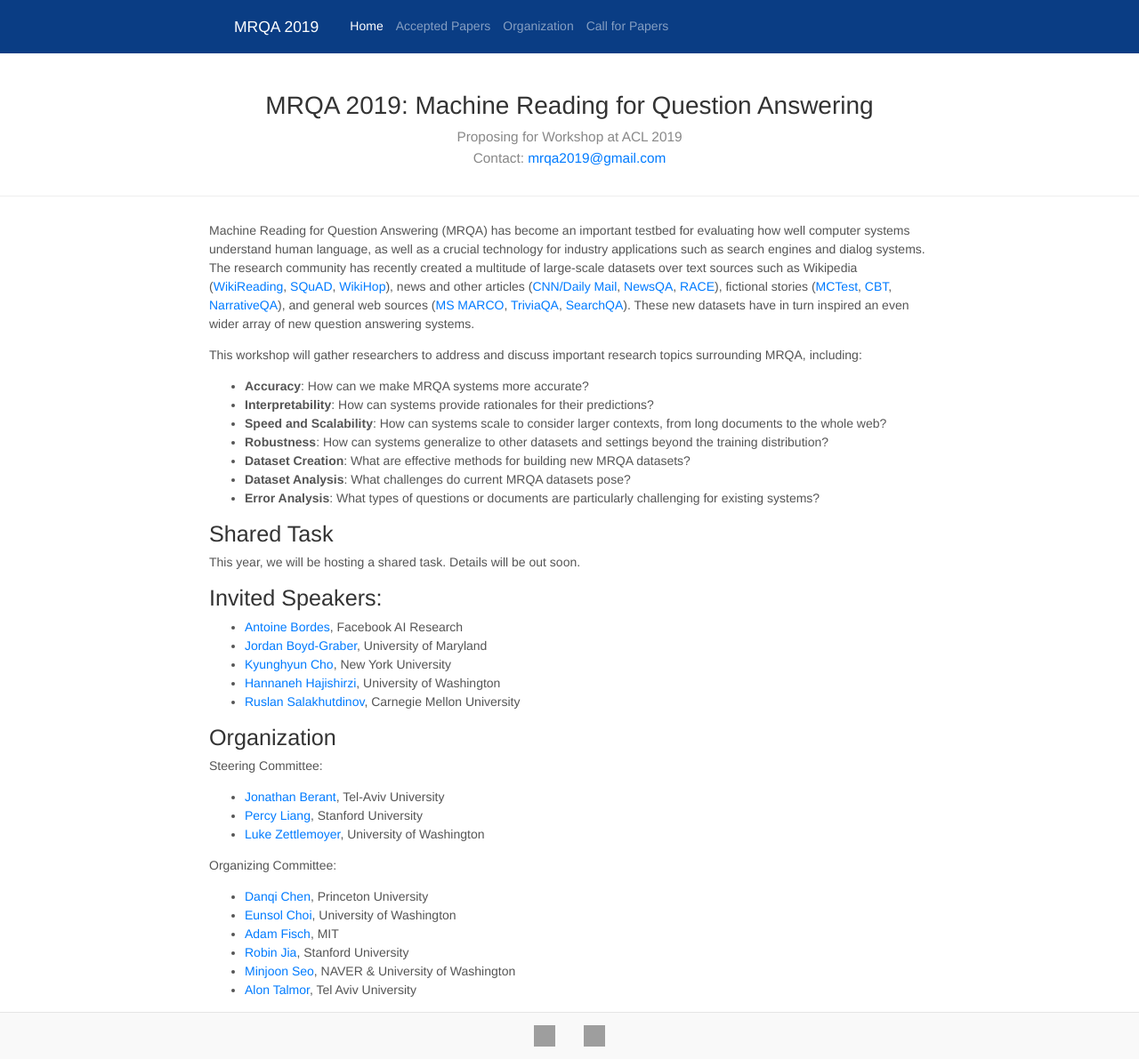
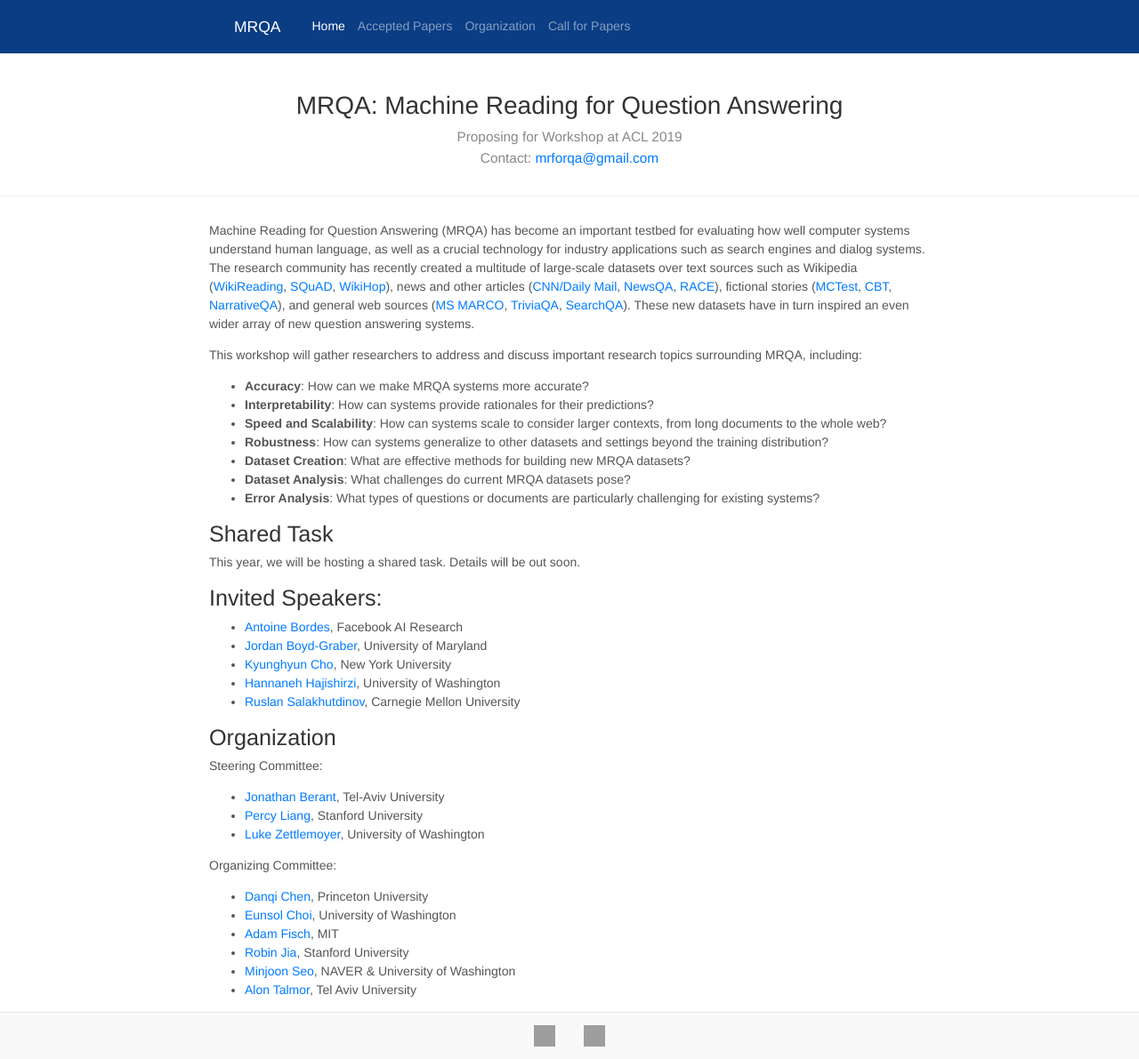
Before and after one commit to mrqa/mrqa.github.io, a Jekyll site: the page built from index.md, in a window 1280 px wide. Shown: the whole page at 89% size. Built offline with Jekyll 4.4.1, drawn with Linux system fonts in a browser that asks for light colours; nearby versions of some CDN libraries; grey boxes are pictures that could not be loaded.

Commit message:
mrqa2019 -> mrqa

```diff
--- a/_config.yml
+++ b/_config.yml
@@ -9,8 +9,8 @@ lsi: false
 markdown: kramdown
 
 ### content configuration ###
-title:       "Workshop on Machine Reading for Question Answering (MRQA) 2019"
+title:       "Workshop on Machine Reading for Question Answering (MRQA)"
 keywords:    "workshop, machine reading, question answering, reading comprehension"
-description: "The official website for the 2019 Workshop on Machine Reading for Question Answering (MRQA2019)"
+description: "The official website for the Workshop on Machine Reading for Question Answering"
 favicon:     #put a path like: "img/favicon.ico"
 touch_icon:  #put a path like: "img/apple-touch-icon.png"
--- a/_layouts/main.html
+++ b/_layouts/main.html
@@ -7,7 +7,7 @@
     <meta name="author" content="">
     <link rel="icon" href="../../favicon.ico">
 
-    <title>MRQA 2019: {{page.title}}</title>
+    <title>MRQA: {{page.title}}</title>
 
     <!-- Bootstrap core CSS -->
     <link rel="stylesheet" href="https://maxcdn.bootstrapcdn.com/bootstrap/4.0.0/css/bootstrap.min.css" integrity="sha384-Gn5384xqQ1aoWXA+058RXPxPg6fy4IWvTNh0E263XmFcJlSAwiGgFAW/dAiS6JXm" crossorigin="anonymous">
@@ -27,7 +27,7 @@
           <button class="navbar-toggler navbar-toggler-right" type="button" data-toggle="collapse" data-target="#navbarSupportedContent" aria-controls="navbarSupportedContent" aria-expanded="false" aria-label="Toggle navigation">
             <span class="navbar-toggler-icon"></span>
           </button>
-          <a class="navbar-brand" href="/">MRQA 2019</a>
+          <a class="navbar-brand" href="/">MRQA</a>
           <div class="collapse navbar-collapse" id="navbarSupportedContent">
             <ul class="navbar-nav mr-auto">
               {% assign sorted_pages = site.pages | sort:"order" %}
@@ -48,11 +48,11 @@
 
     <div class="blog-header">
       <div class="container text-center">
-        <h1 class="blog-title">MRQA 2019: Machine Reading for Question Answering</h1>
+        <h1 class="blog-title">MRQA: Machine Reading for Question Answering</h1>
         <p class="lead blog-description">
 					Proposing for Workshop at ACL 2019<br/>
 
-					Contact: <a href="mailto:mrqa2019@gmail.com">mrqa2019@gmail.com</a>
+					Contact: <a href="mailto:mrforqa@gmail.com">mrforqa@gmail.com</a>
 				</p>
       </div>
     </div>
@@ -69,7 +69,7 @@
 
     <footer class="blog-footer">
       <p>
-      <a href="https://github.com/mrqa2019/mrqa2019.github.io" class="footer-icon">
+      <a href="https://github.com/mrqa/mrqa.github.io" class="footer-icon">
         <img height="24" width="24" src="https://unpkg.com/simple-icons@latest/icons/github.svg" />
       </a>
       <a href="https://getbootstrap.com" class="footer-icon">
```
Also changed, not shown: main.html (+5 -5 lines).
